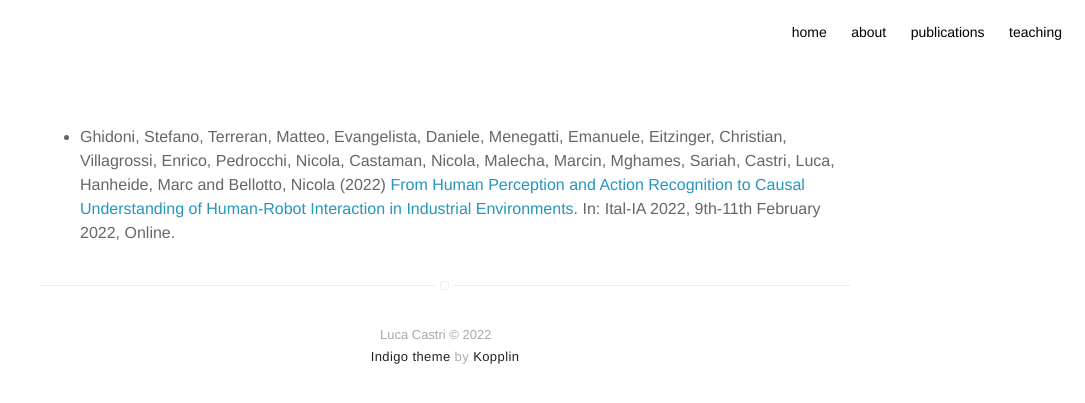
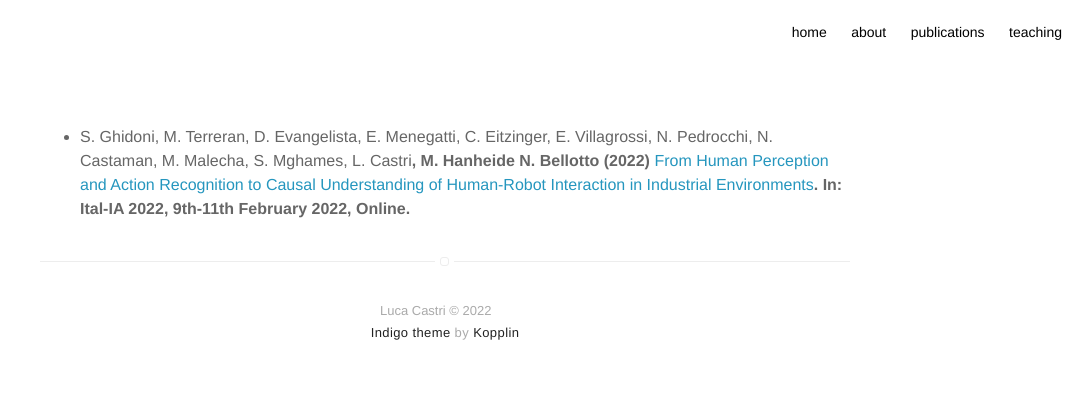
Before and after one commit to lcastri/lcastri.github.io, a Jekyll site: the page built from publications.html, in a window 1280 px wide. Shown: the top 403 px of the page, without its empty margins (195-1280 px from the left). Built offline with Jekyll 4.4.1, drawn with Linux system fonts in a browser that asks for light colours; nearby versions of some CDN libraries.

Commit message:
Update publications.html

```diff
--- a/publications.html
+++ b/publications.html
@@ -5,7 +5,7 @@ layout: page
 
 <ul>
     <li>
-        Ghidoni, Stefano, Terreran, Matteo, Evangelista, Daniele, Menegatti, Emanuele, Eitzinger, Christian, Villagrossi, Enrico, Pedrocchi, Nicola, Castaman, Nicola, Malecha, Marcin, Mghames, Sariah, Castri, Luca, Hanheide, Marc and Bellotto, Nicola (2022)
+        S. Ghidoni, M. Terreran, D. Evangelista, E. Menegatti, C. Eitzinger, E. Villagrossi, N. Pedrocchi, N. Castaman, M. Malecha, S. Mghames, <b>L. Castri<b>, M. Hanheide N. Bellotto (2022)
         <a class="ext_link" href="https://eprints.lincoln.ac.uk/id/eprint/48515/">From Human Perception and Action Recognition to Causal Understanding of Human-Robot Interaction in Industrial Environments</a>. In: Ital-IA 2022, 9th-11th February 2022, Online.
     </li>
 </ul>
```
